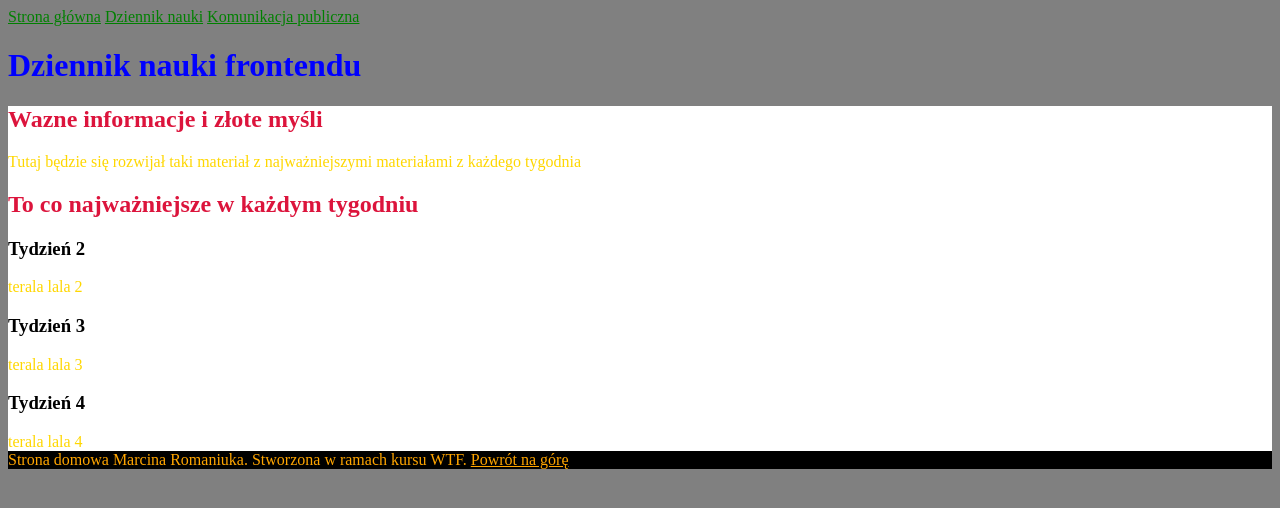
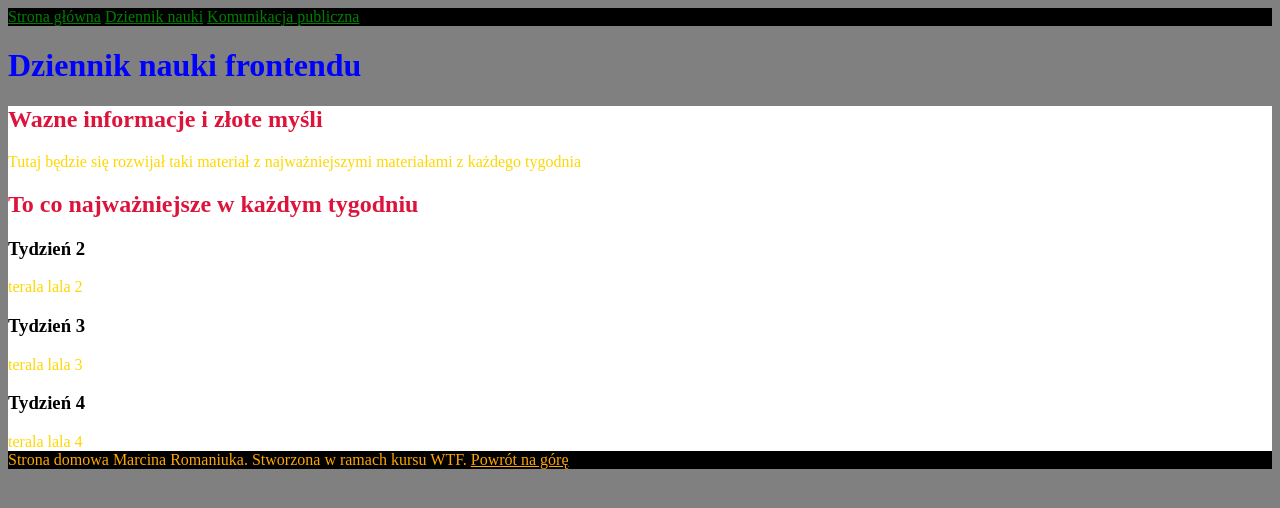
Before and after one commit to maromani/homepage, a plain HTML site: page dziennik.html in a window 1280 px wide. Drawn offline with Linux system fonts and the light colour scheme.

Commit message:
First order in style

```diff
--- a/dziennik.html
+++ b/dziennik.html
@@ -9,7 +9,7 @@
 </head>
 
 <body>
-    <header id="page-top">
+    <header class="main-header" id="page-top">
 		<nav>
             <a href="index.html">Strona główna</a>
 			<a href="dziennik.html">Dziennik nauki</a>
--- a/style.css
+++ b/style.css
@@ -39,12 +39,10 @@ article {
     color: #8d351f
 }
 
-.page-top {
+.main-header {
         color:rgb(112, 156, 123);
         background-color: black;
 }
-
-
 
 
 a {
```
Also changed, not shown: index.html (+1 -1 lines), komunikacja.html (+1 -1 lines).
